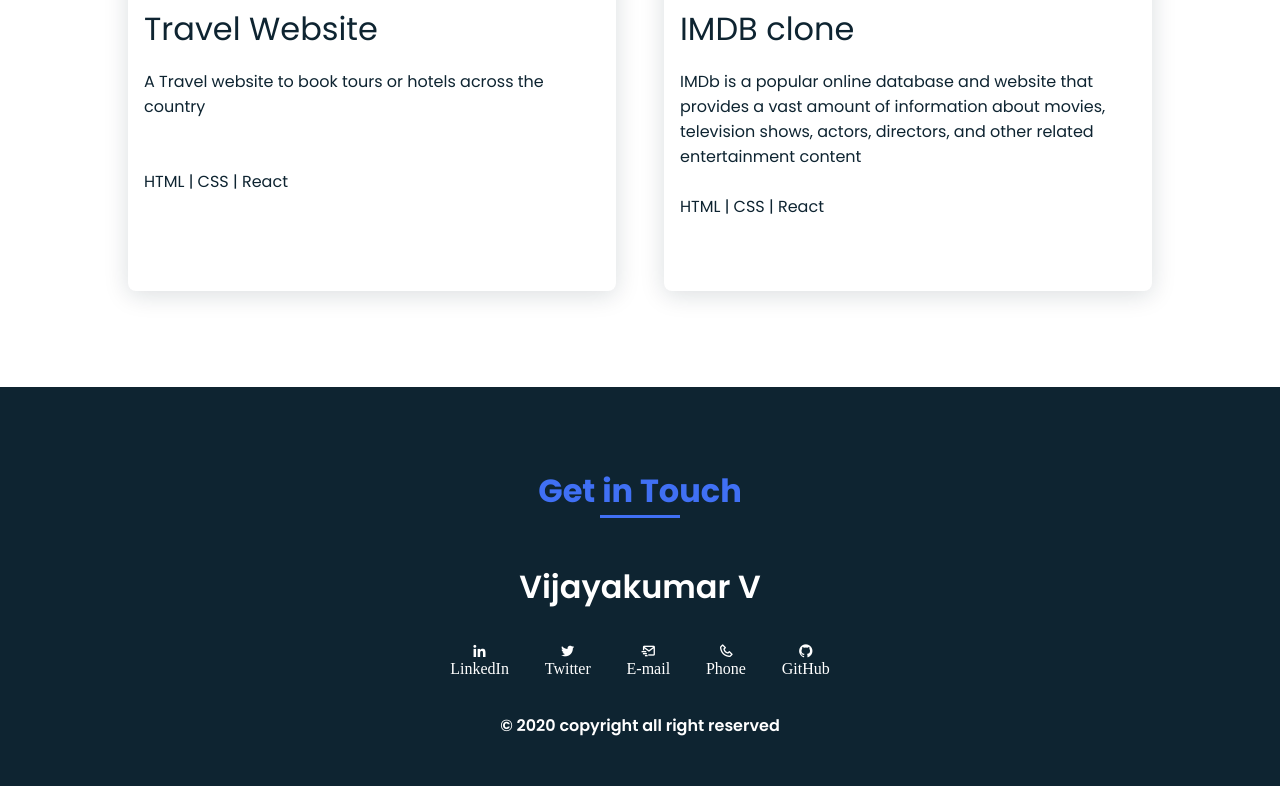
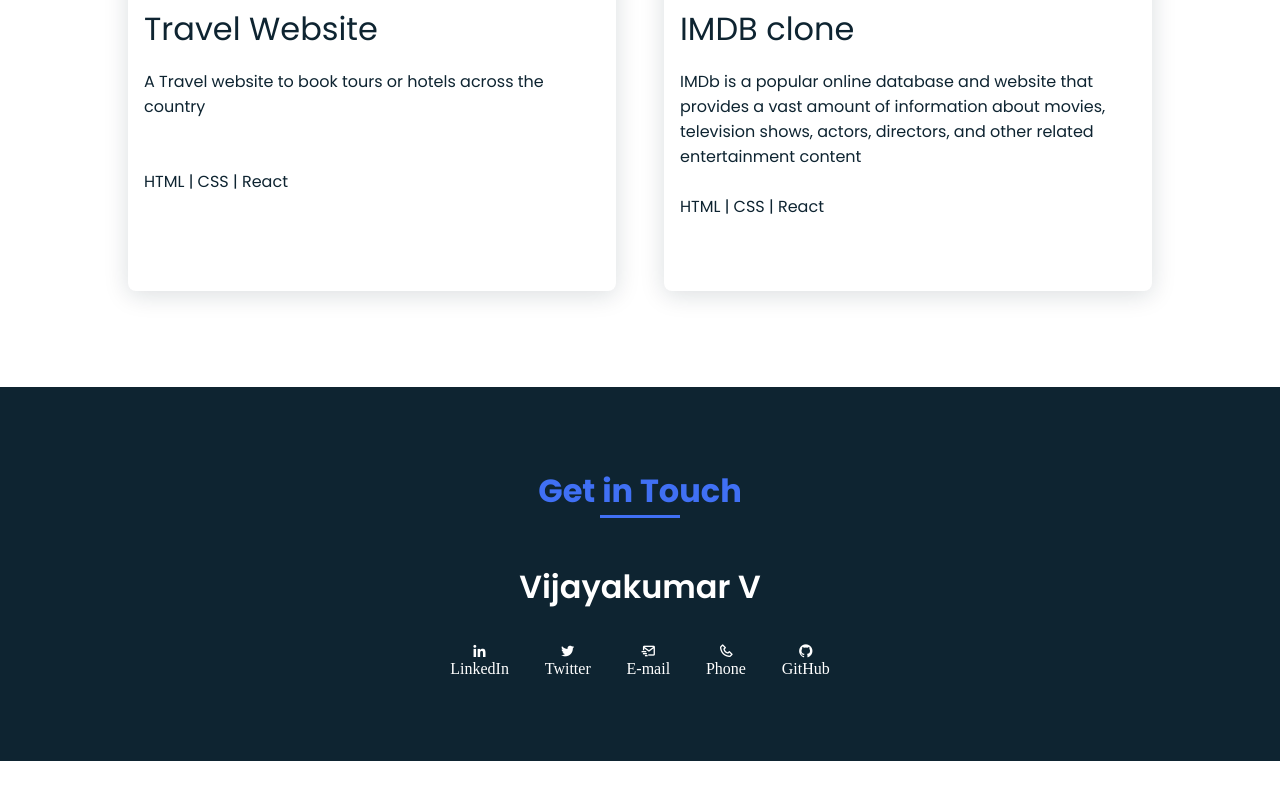
Before and after one commit to vijayakumarvv/Portfolio, a plain HTML site: page index.html in a window 1280 px wide. Shown: the part 4136-4922 px from the top of the page. After the commit the page ends 4897 px from the top, so only its background shows below. Drawn offline with nearby package versions, Linux system fonts and the light colour scheme.

Commit message:
Update index.html

```diff
--- a/index.html
+++ b/index.html
@@ -359,7 +359,6 @@
           GitHub
           </i></a>
     </div>
-    <p>&#169; 2020 copyright all right reserved</p>
   </footer>
 
   <!--===== MAIN JS =====-->
```
